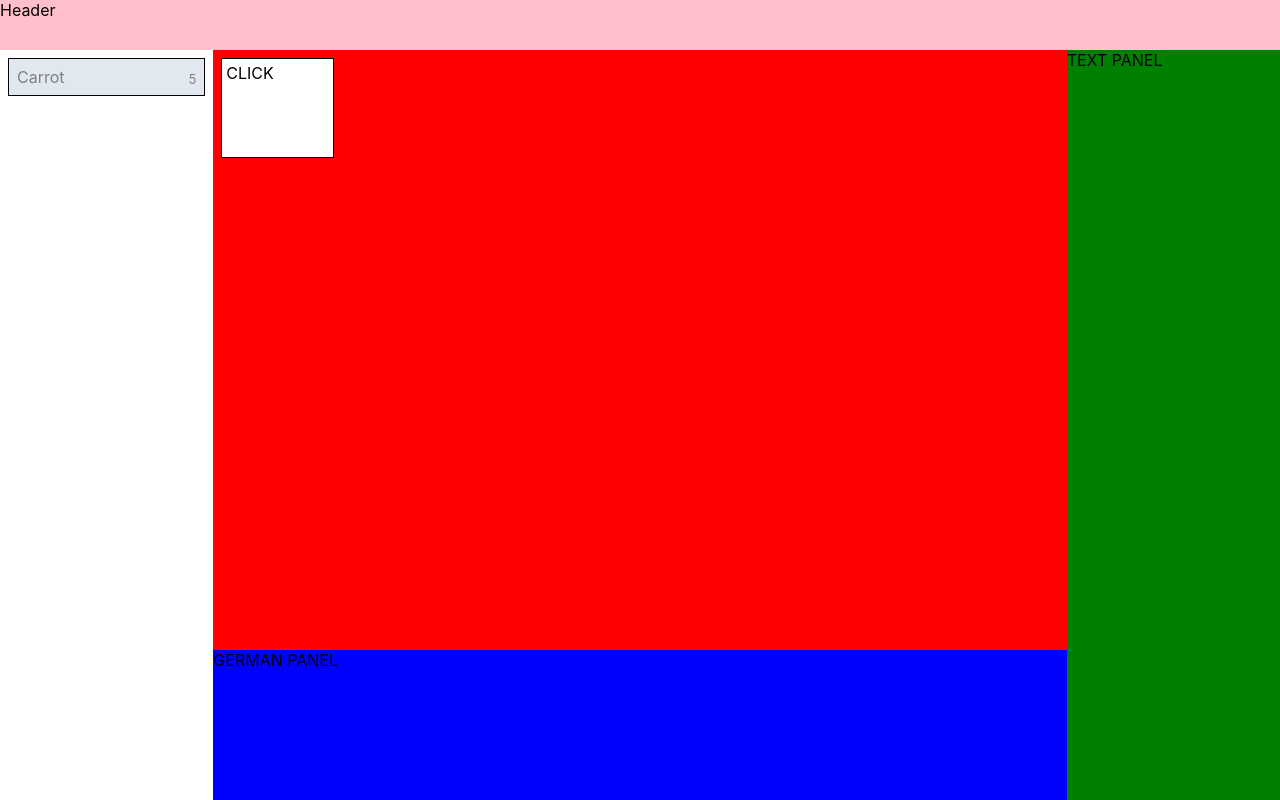
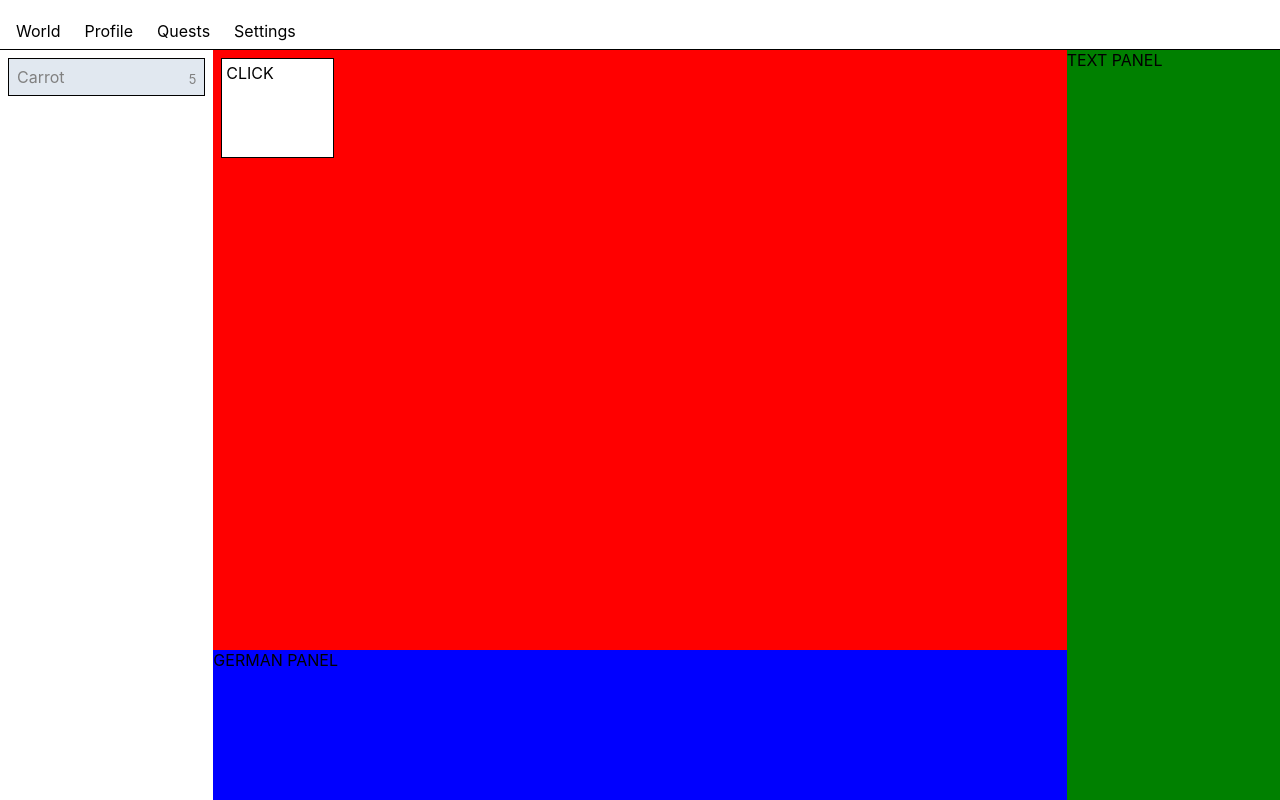
Before and after one commit to ryandabler/idlelife, a React (Create React App) app: page / in a window 1280 px wide. Built offline with nearby package versions, Linux system fonts and the light colour scheme.

Commit message:
implement navigation in header

```diff
--- a/src/components/header.js
+++ b/src/components/header.js
@@ -1,12 +1,13 @@
 import React, { Component } from 'react';
+import Navigation from './navigation';
 
 class Header extends Component {
     static displayName = 'Header';
 
     render() {
         return (
-            <header style={{gridArea: 'e', backgroundColor: 'pink'}}>
-                Header
+            <header style={{gridArea: 'e'}}>
+                <Navigation />
             </header>
         );
     }
--- /dev/null
+++ b/src/components/navigation.js
@@ -0,0 +1,27 @@
+import React, { Component } from 'react';
+import { Link, withRouter } from "react-router-dom";
+
+const routes = [
+    { to: '/world', label: 'World'},
+    { to: '/profile', label: 'Profile'},
+    { to: '/quests', label: 'Quests'},
+    { to: '/settings', label: 'Settings'}
+];
+
+class Navigation extends Component {
+    static displayName = 'Navigation';
+
+	render() {
+        const { location: { pathname } } = this.props;
+
+		return (
+            <nav className="navigation">
+                { routes.map(({ to, label }) =>
+                    <Link key={to} className={`plain-link ${to === pathname ? 'path-match' : ''}`} to={to}>{label}</Link>
+                )}
+            </nav>
+		);
+	}
+}
+
+export default withRouter(Navigation);
--- a/src/styles/index.css
+++ b/src/styles/index.css
@@ -111,3 +111,30 @@ html, body, main, .App {
   padding: 0 4px;
   border-radius: 3px 3px 0 0;
 }
+
+header {
+  display: flex;
+  align-items: flex-end;
+  border-bottom: 1px solid #000000;
+}
+
+nav {
+  padding: 8px;
+}
+
+.plain-link {
+  padding: 8px;
+  text-decoration: none;
+  color: #000000;
+}
+
+nav a:not(:last-child) {
+  margin-right: 8px;
+}
+
+nav .plain-link.path-match, nav .plain-link:hover {
+  color: #FFFFFF;
+  background-color: #000000;
+  border-top-left-radius: 3px;
+  border-top-right-radius: 3px;
+}
```
